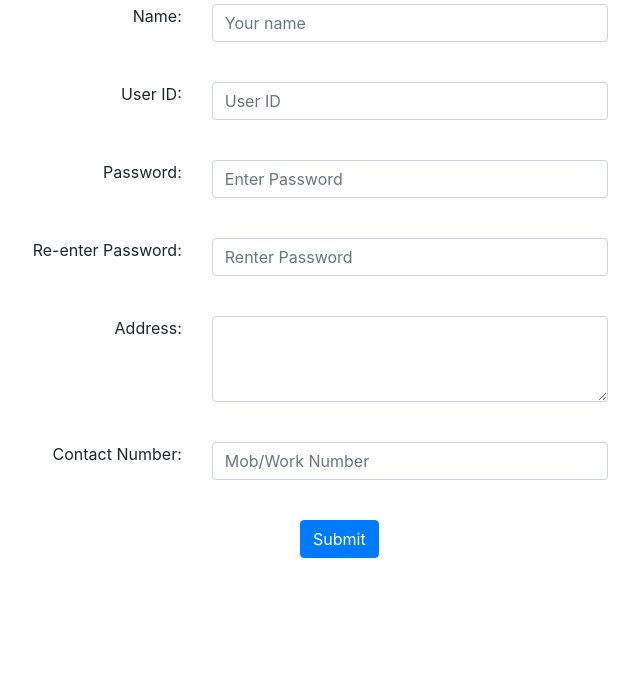
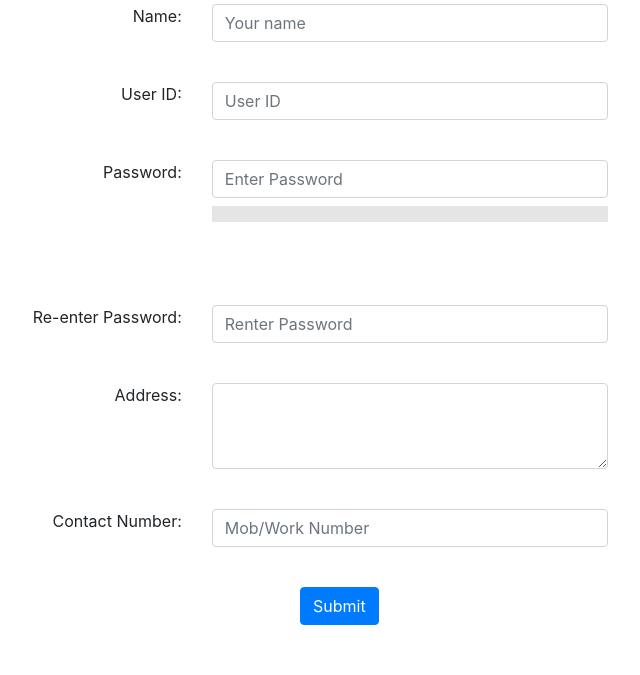
Before and after one commit to jawad-kp/Prescription-Manager, a PHP site: page /DBMS/Public/DocReg.php in a window 1280 px wide. Shown: the part 125-800 px from the top of the page, without its empty margins (301-941 px from the left). Run offline with PHP 8.4, Linux system fonts and the light colour scheme; data that the repository does not hold is empty; some libraries are stand-ins or nearby versions.

Commit message:
Password Meter commit Hope nothing is broken, it shouldn't really be

```diff
--- /dev/null
+++ b/CustomCSS/PassMeterStyle.css
@@ -0,0 +1,64 @@
+meter {
+  margin: 0 auto 1em;
+  width: 100%;
+  height: 2em;
+
+  /* Applicable only to Firefox */
+  background: none;
+  /*background-color: blue;*/
+}
+/*body
+{
+  background-color: blue;
+}*/
+
+meter::-webkit-meter-bar {
+  background: none;
+  background-color: rgba(0, 0, 0, 0.1);
+}
+
+/* Webkit based browsers */
+meter[value="1"]::-webkit-meter-optimum-value { background: red; }
+meter[value="2"]::-webkit-meter-optimum-value { background: orange; }
+meter[value="3"]::-webkit-meter-optimum-value { background: yellow; }
+meter[value="4"]::-webkit-meter-optimum-value { background: green; }
+
+/* Gecko based browsers */
+meter[value="1"]::-moz-meter-bar { background: red; }
+meter[value="2"]::-moz-meter-bar { background: orange; }
+meter[value="3"]::-moz-meter-bar { background: yellow; }
+meter[value="4"]::-moz-meter-bar { background: green; }
+
+.passW {
+  color: #9e5151;
+  font-size: 16px;
+}
+
+.passSug
+{
+  color: #519e60;
+  font-size: 16px;
+}
+
+#password-strength-text
+{
+  font-weight: bold;
+  font-size: 18px;
+}
+
+/*#password-strength-text[pers="1"]
+{
+  color: red;
+}
+#password-strength-text[pers="2"]
+{
+  color: orange;
+}
+#password-strength-text[pers="3"]
+{
+  color: yellow;
+}
+#password-strength-text[pers="4"]
+{
+  color: green;
+}*/
--- a/Public/DocReg.php
+++ b/Public/DocReg.php
@@ -14,6 +14,8 @@
   	<script type="text/javascript" src="../node_modules/jquery/dist/jquery.js"></script>
   	<script type="text/javascript" src="../node_modules/bootstrap/dist/js/bootstrap.js">
 	</script>
+	<script type="text/javascript" src="../node_modules/zxcvbn/dist/zxcvbn.js"></script>
+	<link rel="stylesheet" type="text/css" href="../CustomCSS/PassMeterStyle.css">
 </head>
 <body>
 	<?php
@@ -167,9 +169,15 @@
 						<label class = "lab">Password:</label>
 					</div>
 					<div class="col-sm-6">
-						<input type="password" placeholder="Enter Password" name="pass" class="form-control" required>
+						<input type="password" placeholder="Enter Password" name="pass" class="form-control" id="pass" required>
+						<meter max="4" id="password-strength-meter"></meter>
+						<p id="password-strength-text" pers = "1"></p>
+						<div id="pass-sugg" class="passSug"></div>
+						<div id="pass-warn" class="passW"></div>
 						<span class="error"> <?php echo $pswderr;?> </span>
 					</div>
+					<script type="text/javascript" src="../CustomJS/PassMeter.js"></script>
+
 				</div>
 				<br>
 				<div class="row form-group">
--- a/Public/Login.php
+++ b/Public/Login.php
@@ -1,7 +1,6 @@
 <?php
 session_start();
 ?>
-php
 <!DOCTYPE html>
 <html>
 <head>
```
Also changed, not shown: CustomJS/PassMeter.js (added, +54 -0 lines), Public/AdminReg.php (+9 -1 lines), Public/Index-V2.html (deleted, +0 -77 lines), Public/Register.php (+9 -1 lines), Public/index-Deprecated.html (added, +78 -0 lines), Public/index.html (+40 -41 lines).
